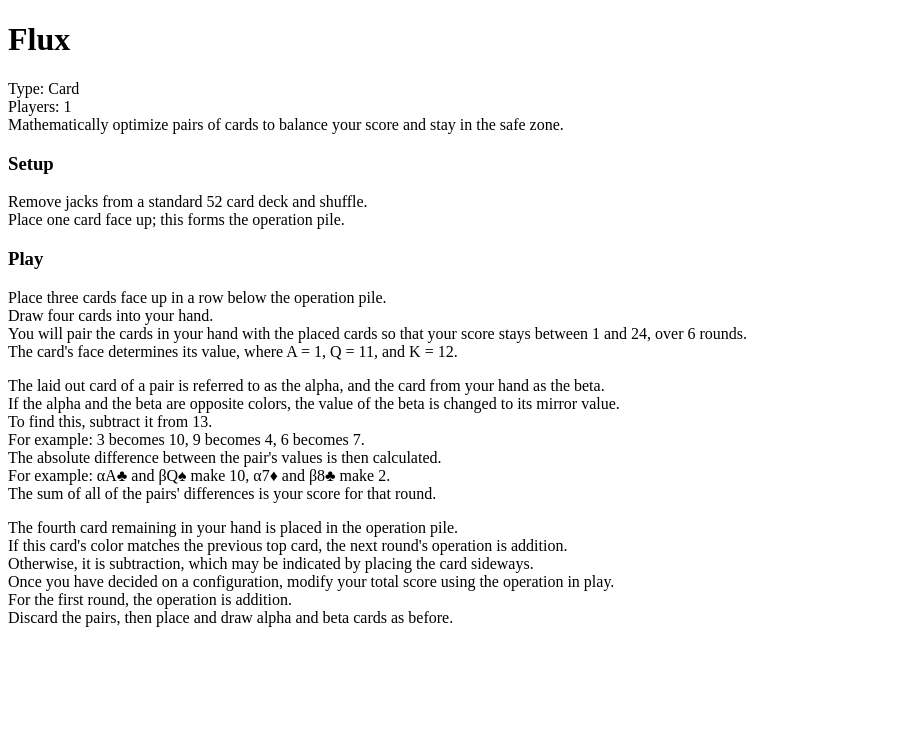
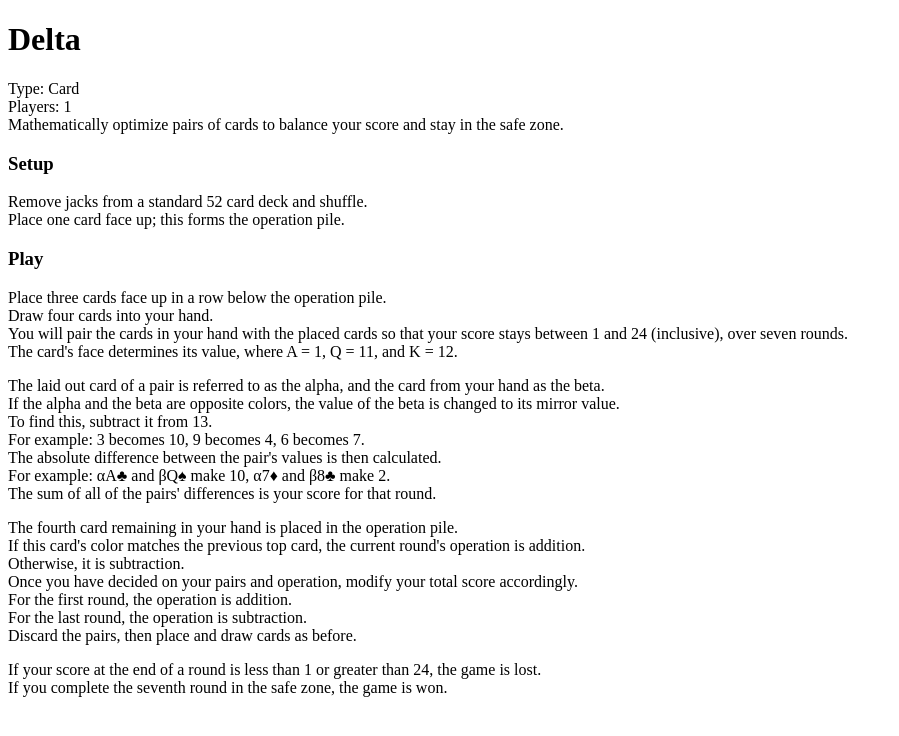
Before and after one commit to Andrew565/vesdii.github.io, a plain HTML site: page games/delta/index.html in a window 1280 px wide. Shown: the whole page, without its empty margins (0-899 px from the left). Drawn offline with Linux system fonts and the light colour scheme.

Commit message:
Rename Flux to Delta and update it

```diff
--- a/games/flux/index.html
+++ b/games/delta/index.html
@@ -1,10 +1,10 @@
 <!DOCTYPE html>
 <html>
 <head>
-	<title>Flux</title>
+	<title>Delta</title>
 </head>
 <body>
-	<h1>Flux</h1>
+	<h1>Delta</h1>
 	<p>
 	Type: Card<br>
 	Players: 1<br>
@@ -21,7 +21,7 @@
 	<p>
 	Place three cards face up in a row below the operation pile.<br>
 	Draw four cards into your hand.<br>
-	You will pair the cards in your hand with the placed cards so that your score stays between 1 and 24, over 6 rounds.<br>
+	You will pair the cards in your hand with the placed cards so that your score stays between 1 and 24 (inclusive), over seven rounds.<br>
 	The card's face determines its value, where A = 1, Q = 11, and K = 12.<br>
 	</p>
 
@@ -37,11 +37,17 @@
 
 	<p>
 	The fourth card remaining in your hand is placed in the operation pile.<br>
-	If this card's color matches the previous top card, the next round's operation is addition.<br>
-	Otherwise, it is subtraction, which may be indicated by placing the card sideways.<br>
-	Once you have decided on a configuration, modify your total score using the operation in play.<br>
+	If this card's color matches the previous top card, the current round's operation is addition.<br>
+	Otherwise, it is subtraction.<br>
+	Once you have decided on your pairs and operation, modify your total score accordingly.<br>
 	For the first round, the operation is addition.<br>
-	Discard the pairs, then place and draw alpha and beta cards as before.<br>
+	For the last round, the operation is subtraction.<br>
+	Discard the pairs, then place and draw cards as before.<br>
+	</p>
+
+	<p>
+	If your score at the end of a round is less than 1 or greater than 24, the game is lost.<br>
+	If you complete the seventh round in the safe zone, the game is won.<br>
 	</p>
 </body>
 </html>
```
Also changed, not shown: games/index.html (+1 -1 lines).
